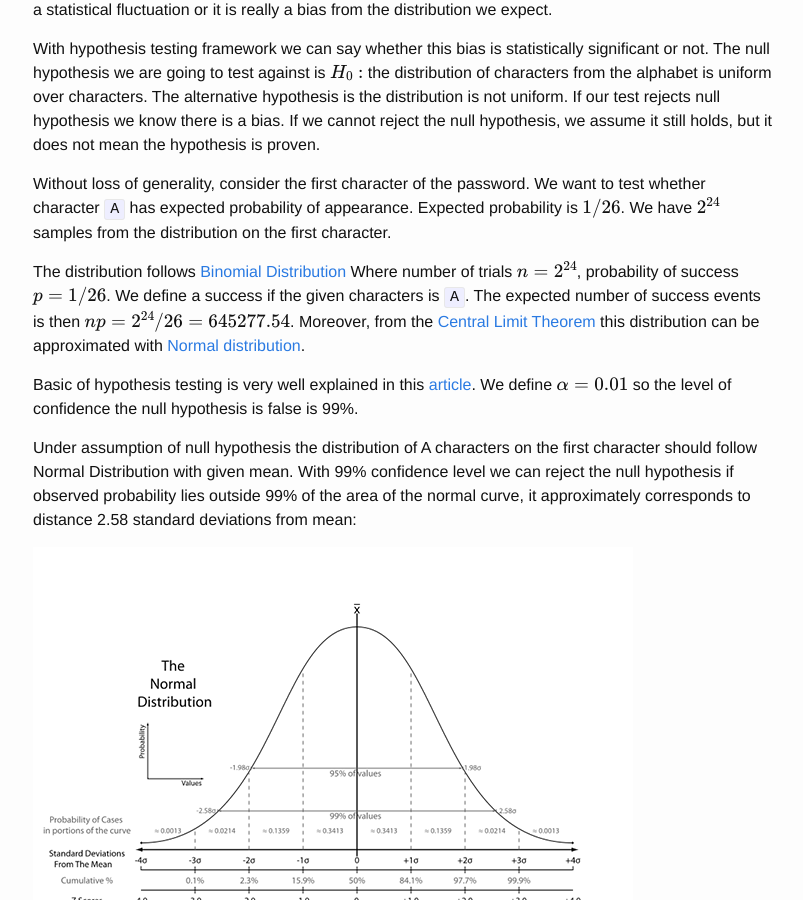
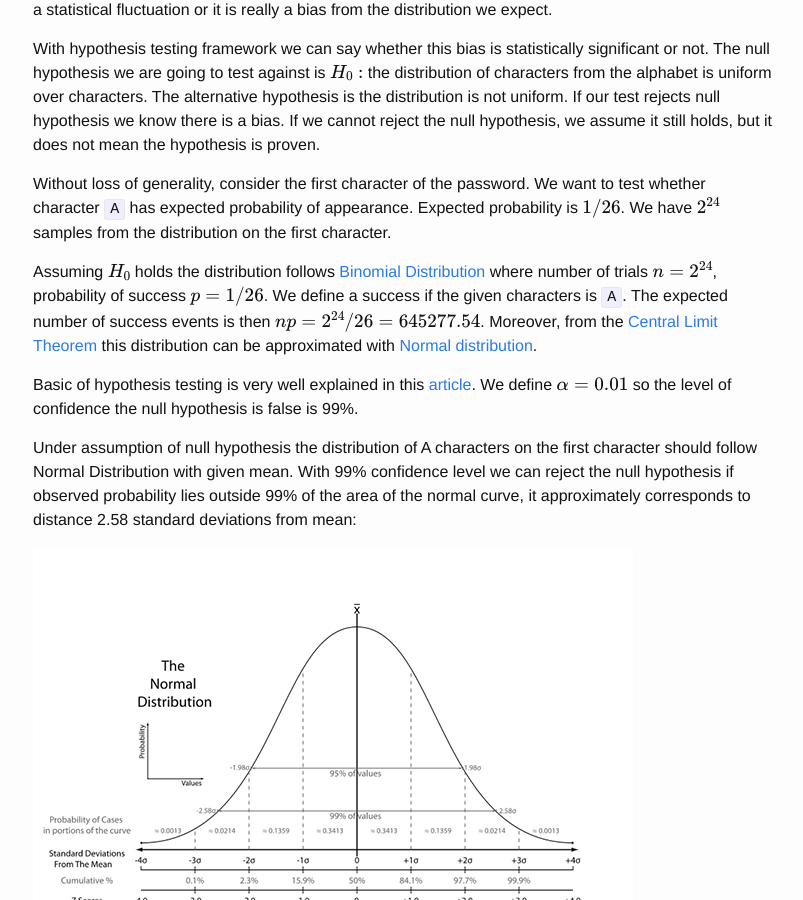
Before and after one commit to yolosec/deadcodeBlog, a Jekyll site: the page built from _posts/2016-06-14-UPC-UBEE-EVW3226-WPA2-RExing.markdown, in a window 1280 px wide and 900 px high, scrolled down 12218 px. Shown: the whole window, without its empty margins (237-1040 px from the left). Built offline with Jekyll 4.4.1, drawn with Linux system fonts in a browser that asks for light colours; formulas are drawn with MathJax 3.

Commit message:
ubee: minor rephrasing

```diff
--- a/_posts/2016-06-14-UPC-UBEE-EVW3226-WPA2-RExing.markdown
+++ b/_posts/2016-06-14-UPC-UBEE-EVW3226-WPA2-RExing.markdown
@@ -383,8 +383,8 @@ Without loss of generality, consider the first character of the password. We wan
 has expected probability of appearance. Expected probability is \\( {1}/{26} \\). We have \\( 2^{24} \\) samples
 from the distribution on the first character.
 
-The distribution follows [Binomial Distribution](https://en.wikipedia.org/wiki/Binomial_distribution)
-Where number of trials \\(n = 2^{24} \\), probability of success \\( p = 1/26 \\). We define a success if the given
+Assuming \\( H_0 \\) holds the distribution follows [Binomial Distribution](https://en.wikipedia.org/wiki/Binomial_distribution)
+where number of trials \\(n = 2^{24} \\), probability of success \\( p = 1/26 \\). We define a success if the given
 characters is `A`. The expected number of success events is then \\( np = 2^{24} / 26 = 645277.54 \\). Moreover,
 from the [Central Limit Theorem](https://en.wikipedia.org/wiki/Central_limit_theorem) this distribution
 can be approximated with [Normal distribution](https://en.wikipedia.org/wiki/Normal_distribution).
```
